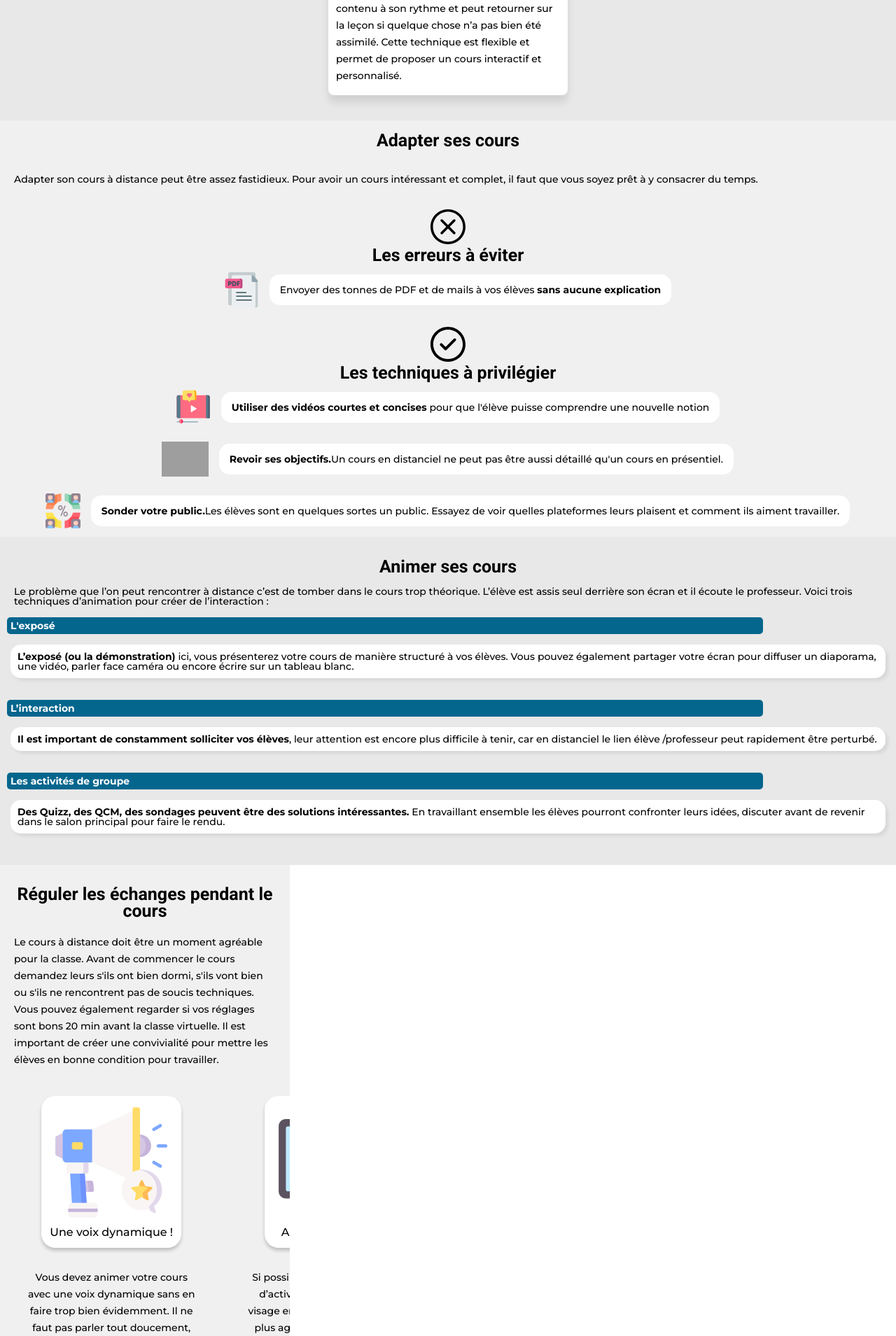
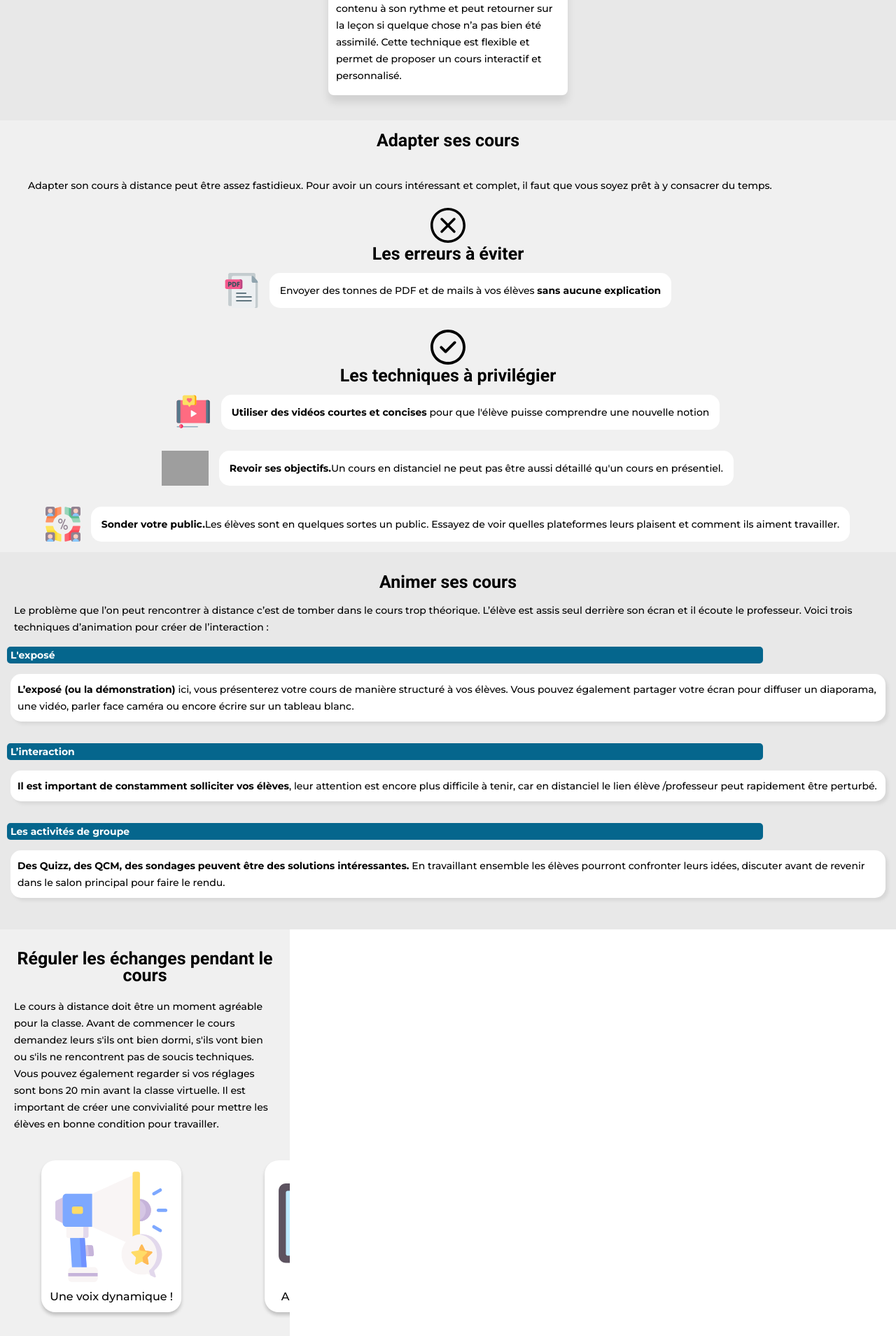
Before and after one commit to YaniMad/appforprofs, a Jekyll site: the page built from index.md, in a window 1280 px wide. Shown: the part 1523-3432 px from the top of the page at 70% size. Built offline with Jekyll 4.4.1, drawn with Linux system fonts in a browser that asks for light colours; grey boxes are pictures that could not be loaded.

Commit message:
interligne

```diff
--- a/_includes/pages/sections/adapt_your_courses.html
+++ b/_includes/pages/sections/adapt_your_courses.html
@@ -2,11 +2,8 @@
 <br>
     <h2 class="titre_adapt"><b>Adapter ses cours</b></h2>
 
-<br>
-
 <p class="explication">Adapter son cours à distance peut être assez fastidieux. Pour avoir un cours intéressant et complet, il faut que vous soyez prêt à y consacrer du temps.</p>
 
-<br>
 
 <section class="consigne_section">
     <center><img class="taille_symbole" src="/assets/Iconographie/adapter_ses_cours/x.svg" alt="icone erreur"></center>
--- a/_sass/layouts/_adapt_your_courses.scss
+++ b/_sass/layouts/_adapt_your_courses.scss
@@ -12,6 +12,10 @@
     font-family: $paragraphe-font;
     font-size: $paragraphe-size;
     margin: 20px;
+    line-height: 24px;
+    padding-top: 20px;
+    padding-left: 20px;
+    padding-right: 20px;
 }
 
 .taille_adapt{
@@ -40,6 +44,8 @@
     font-family:$paragraphe-font;
     font-size:$paragraphe-size;
     margin: 15px;
+    line-height: 20px;
+
 }
 
 .text_section{
--- a/_sass/layouts/_animate_your_courses.scss
+++ b/_sass/layouts/_animate_your_courses.scss
@@ -10,6 +10,7 @@
     padding-left: 20px;
     font-size: $paragraphe-size;
     font-family: $paragraphe-font;
+    line-height: 24px;
 }
 
 .align_animate{
@@ -47,4 +48,5 @@
 .paragraphe{
     font-size: $paragraphe-size;
     font-family: $paragraphe-font;
+    line-height: 24px;
 }
--- a/_sass/layouts/_comments.scss
+++ b/_sass/layouts/_comments.scss
@@ -20,4 +20,8 @@
     font-family:$paragraphe-font;
     font-size:$paragraphe-size;
     margin: 15px;
+    line-height: 24px;
+    padding-top: 20px;
+    padding-left: 20px;
+    padding-right: 20px;
     }
```
